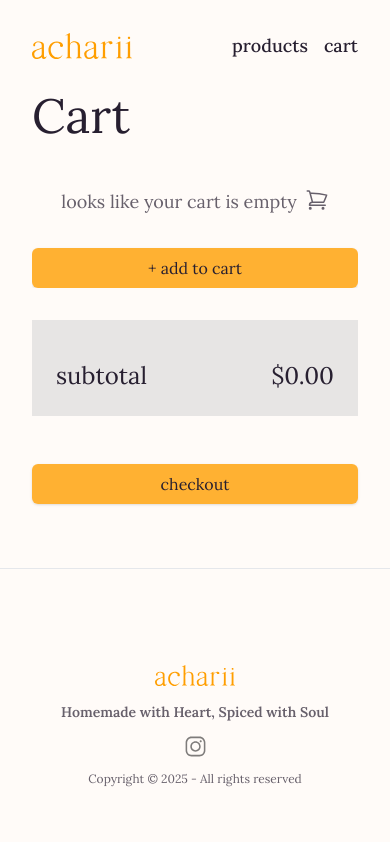
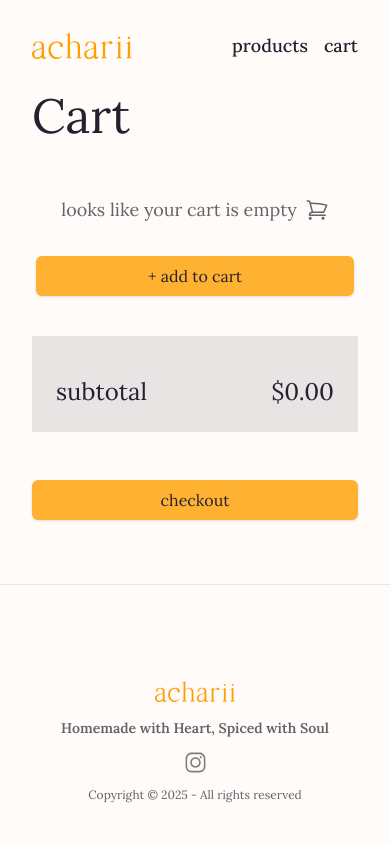
Before and after one commit to syedaliasar14/acharii, a Next.js app: page /cart in a window 390 px wide. Shown: the top 842 px of the page. Built offline with nearby package versions, Linux system fonts and the light colour scheme.

Commit message:
fix cart loading

```diff
--- a/app/cart/CartItemsList.tsx
+++ b/app/cart/CartItemsList.tsx
@@ -11,7 +11,7 @@ export default function CartItemsList({ cart, setCart, loading }: { cart: CartIt
   };
 
   return (
-    <div className="flex flex-col w-full md:w-1/3 gap-8 md:h-[calc(100vh-20rem)] overflow-y-auto md:px-8 md:py-2 items-center">
+    <div className="flex flex-col w-full md:w-1/3 gap-8 md:h-[calc(100vh-20rem)] overflow-y-auto px-1 md:px-8 py-2 items-center">
       {loading && (
         <div className="flex justify-center items-center mt-20">
           <svg className="animate-spin h-8 w-8" xmlns="http://www.w3.org/2000/svg" fill="none" viewBox="0 0 24 24">
@@ -22,7 +22,7 @@ export default function CartItemsList({ cart, setCart, loading }: { cart: CartIt
 
       {!loading && cart.length === 0 && (
         <div className="flex flex-col items-center mt-4 w-full gap-4">
-          <p className="text-lg opacity-70 flex flex-row gap-2">
+          <p className="text-lg opacity-70 flex flex-row items-center gap-2">
             looks like your cart is empty
             <svg xmlns="http://www.w3.org/2000/svg" fill="none" viewBox="0 0 24 24" strokeWidth={1.5} stroke="currentColor" className="size-6">
               <path strokeLinecap="round" strokeLinejoin="round" d="M2.25 3h1.386c.51 0 .955.343 1.087.835l.383 1.437M7.5 14.25a3 3 0 0 0-3 3h15.75m-12.75-3h11.218c1.121-2.3 2.1-4.684 2.924-7.138a60.114 60.114 0 0 0-16.536-1.84M7.5 14.25 5.106 5.272M6 20.25a.75.75 0 1 1-1.5 0 .75.75 0 0 1 1.5 0Zm12.75 0a.75.75 0 1 1-1.5 0 .75.75 0 0 1 1.5 0Z" />
--- a/app/cart/page.tsx
+++ b/app/cart/page.tsx
@@ -32,16 +32,19 @@ export default function Cart() {
 
   // Load cart from local storage
   useEffect(() => {
+    const fetchCartProducts = async () => {
       const storedCart = localStorage.getItem("cart");
       if (storedCart) {
-      setLoading(true);
-      axios.post("/api/get-cart-products", { cart: JSON.parse(storedCart as string) }).then(response => {
+        try {
+          const response = await axios.post("/api/get-cart-products", { cart: JSON.parse(storedCart as string) });
           setCart(response.data);
-      }).catch(error => {
+        } catch (error) {
           console.error("Failed to fetch cart products:", error);
-      });
+        }
       }
       setLoading(false);
+    };
+    fetchCartProducts();
   }, []);
 
   return (
```
Lines whose indentation alone changed are shown as unchanged.
